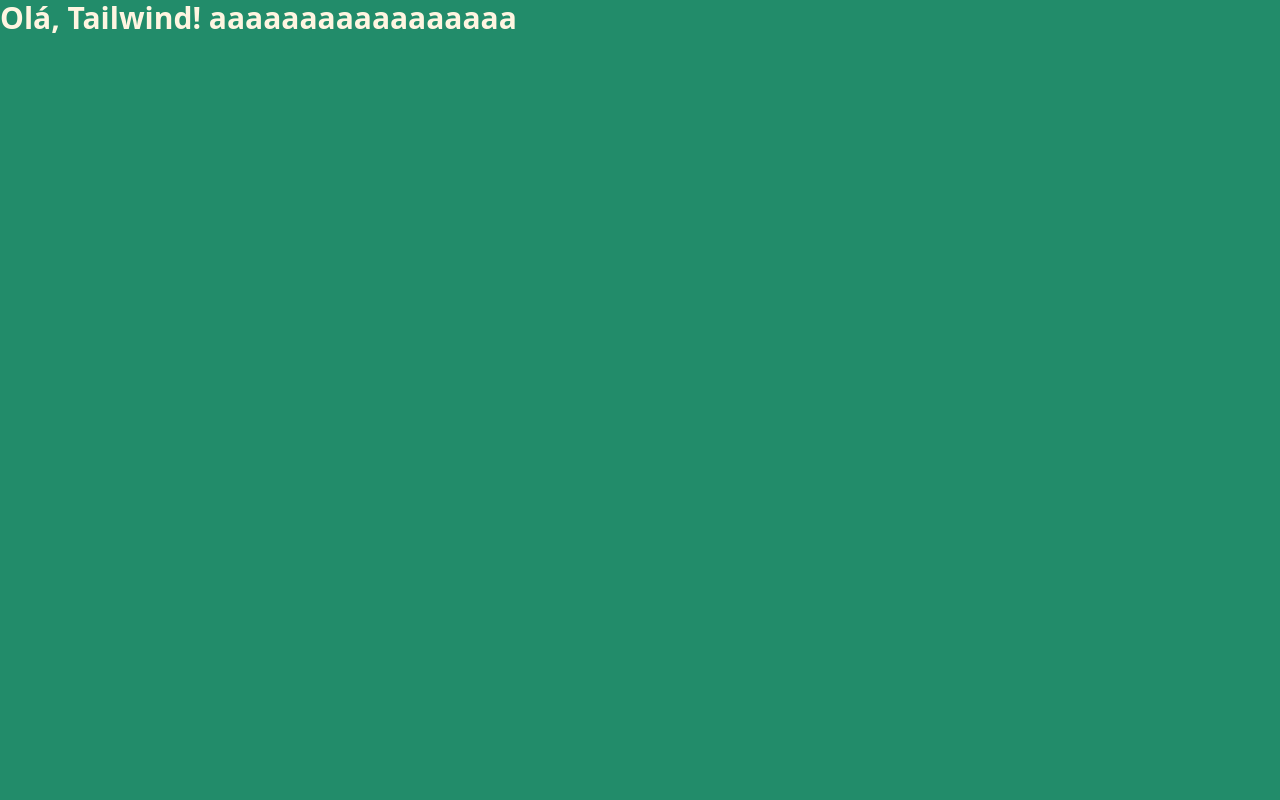
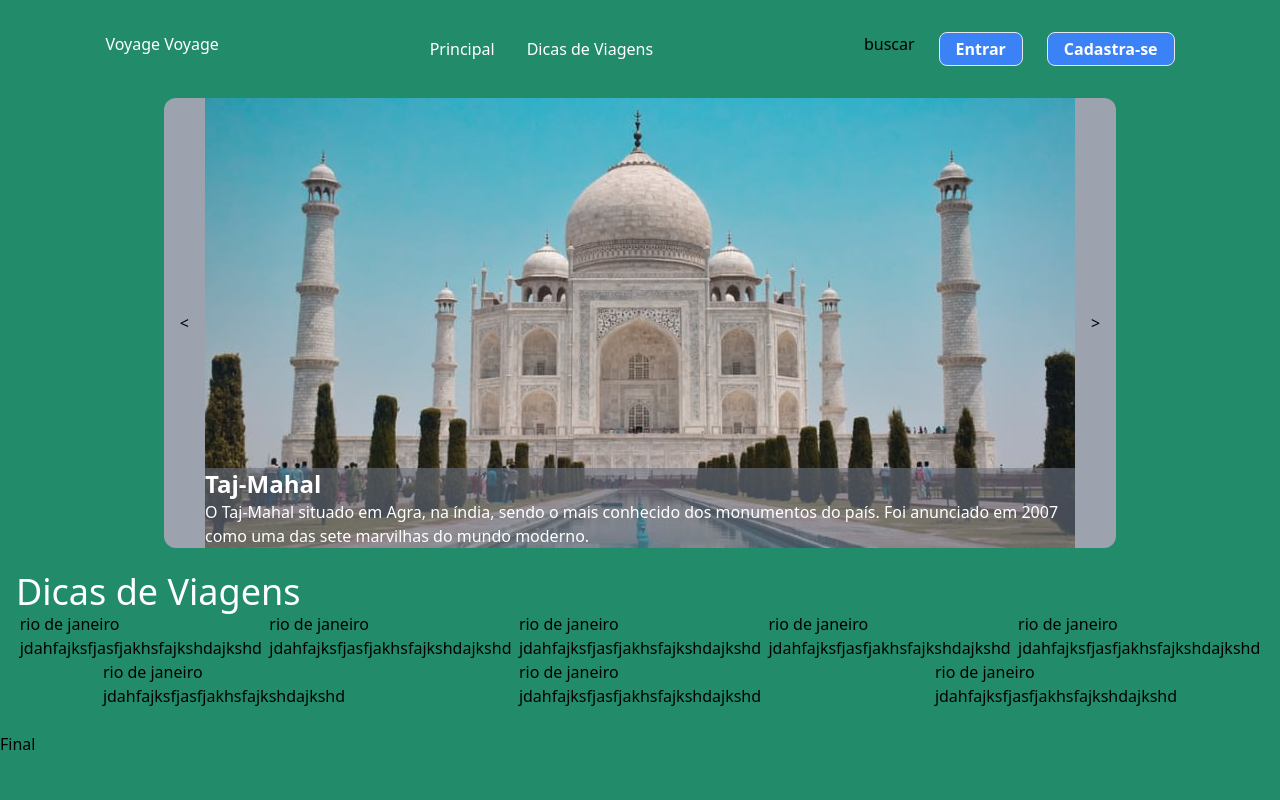
Before and after one commit to jhonathanLobato/voyage-voyage, a Django app: page / in a window 1280 px wide. Run offline with Django 5.2, Linux system fonts and the light colour scheme.

Commit message:
começando a colocar coisas

```diff
--- a/setup/static/styles/main.css
+++ b/setup/static/styles/main.css
@@ -1,3 +1,7 @@
 @tailwind base;
 @tailwind components;
 @tailwind utilities;
+
+.btn-classic{
+    @apply border text-white font-bold rounded-lg bg-blue-500 py-1 px-4;
+}
--- a/setup/static/styles/output.css
+++ b/setup/static/styles/output.css
@@ -558,9 +558,181 @@ video {
   position: static;
 }
 
+.absolute {
+  position: absolute;
+}
+
+.relative {
+  position: relative;
+}
+
+.top-8 {
+  top: 2rem;
+}
+
+.-top-72 {
+  top: -18rem;
+}
+
+.top-80 {
+  top: 20rem;
+}
+
+.bottom-0 {
+  bottom: 0px;
+}
+
+.bottom-2 {
+  bottom: 0.5rem;
+}
+
+.top-2 {
+  top: 0.5rem;
+}
+
+.mx-4 {
+  margin-left: 1rem;
+  margin-right: 1rem;
+}
+
+.my-8 {
+  margin-top: 2rem;
+  margin-bottom: 2rem;
+}
+
+.mx-2 {
+  margin-left: 0.5rem;
+  margin-right: 0.5rem;
+}
+
+.my-6 {
+  margin-top: 1.5rem;
+  margin-bottom: 1.5rem;
+}
+
+.block {
+  display: block;
+}
+
+.inline-block {
+  display: inline-block;
+}
+
+.flex {
+  display: flex;
+}
+
+.w-full {
+  width: 100%;
+}
+
+.flex-col {
+  flex-direction: column;
+}
+
+.flex-wrap {
+  flex-wrap: wrap;
+}
+
+.justify-center {
+  justify-content: center;
+}
+
+.justify-around {
+  justify-content: space-around;
+}
+
+.gap-8 {
+  gap: 2rem;
+}
+
+.gap-6 {
+  gap: 1.5rem;
+}
+
+.divide-y > :not([hidden]) ~ :not([hidden]) {
+  --tw-divide-y-reverse: 0;
+  border-top-width: calc(1px * calc(1 - var(--tw-divide-y-reverse)));
+  border-bottom-width: calc(1px * var(--tw-divide-y-reverse));
+}
+
+.rounded-r-xl {
+  border-top-right-radius: 0.75rem;
+  border-bottom-right-radius: 0.75rem;
+}
+
+.rounded-l-xl {
+  border-top-left-radius: 0.75rem;
+  border-bottom-left-radius: 0.75rem;
+}
+
+.border {
+  border-width: 1px;
+}
+
 .bg-color-primary {
   --tw-bg-opacity: 1;
   background-color: rgb(34 140 106 / var(--tw-bg-opacity));
+}
+
+.bg-gray-400 {
+  --tw-bg-opacity: 1;
+  background-color: rgb(156 163 175 / var(--tw-bg-opacity));
+}
+
+.bg-gray-300 {
+  --tw-bg-opacity: 1;
+  background-color: rgb(209 213 219 / var(--tw-bg-opacity));
+}
+
+.bg-gray-500 {
+  --tw-bg-opacity: 1;
+  background-color: rgb(107 114 128 / var(--tw-bg-opacity));
+}
+
+.bg-opacity-50 {
+  --tw-bg-opacity: 0.5;
+}
+
+.bg-opacity-40 {
+  --tw-bg-opacity: 0.4;
+}
+
+.bg-opacity-60 {
+  --tw-bg-opacity: 0.6;
+}
+
+.bg-gradient-to-r {
+  background-image: linear-gradient(to right, var(--tw-gradient-stops));
+}
+
+.from-gray-500 {
+  --tw-gradient-from: #6b7280 var(--tw-gradient-from-position);
+  --tw-gradient-to: rgb(107 114 128 / 0) var(--tw-gradient-to-position);
+  --tw-gradient-stops: var(--tw-gradient-from), var(--tw-gradient-to);
+}
+
+.to-transparent {
+  --tw-gradient-to: transparent var(--tw-gradient-to-position);
+}
+
+.py-2 {
+  padding-top: 0.5rem;
+  padding-bottom: 0.5rem;
+}
+
+.px-4 {
+  padding-left: 1rem;
+  padding-right: 1rem;
+}
+
+.align-bottom {
+  vertical-align: bottom;
+}
+
+.text-2xl {
+  font-size: 1.5rem;
+  line-height: 2rem;
 }
 
 .text-3xl {
@@ -568,15 +740,30 @@ video {
   line-height: 2.25rem;
 }
 
+.text-4xl {
+  font-size: 2.25rem;
+  line-height: 2.5rem;
+}
+
 .font-bold {
   font-weight: 700;
 }
 
-.text-color-creme {
+.text-white {
   --tw-text-opacity: 1;
-  color: rgb(255 245 225 / var(--tw-text-opacity));
+  color: rgb(255 255 255 / var(--tw-text-opacity));
 }
 
-.underline {
-  text-decoration-line: underline;
+.btn-classic {
+  border-radius: 0.5rem;
+  border-width: 1px;
+  --tw-bg-opacity: 1;
+  background-color: rgb(59 130 246 / var(--tw-bg-opacity));
+  padding-top: 0.25rem;
+  padding-bottom: 0.25rem;
+  padding-left: 1rem;
+  padding-right: 1rem;
+  font-weight: 700;
+  --tw-text-opacity: 1;
+  color: rgb(255 255 255 / var(--tw-text-opacity));
 }
--- a/tailwind.config.js
+++ b/tailwind.config.js
@@ -1,6 +1,6 @@
 /** @type {import('tailwindcss').Config} */
 module.exports = {
-  content: ['./templates/voyage/*.html'],
+  content: ['./templates/voyage/**/*.html'],
   theme: {
     extend: {
       colors: {
--- /dev/null
+++ b/templates/voyage/base.html
@@ -0,0 +1,23 @@
+{% load static %}
+
+<!DOCTYPE html>
+<html lang="pt-br">
+<head>
+    <meta charset="UTF-8">
+    <meta name="viewport" content="width=device-width, initial-scale=1.0">
+    <title>Voyage Voyage</title>
+    <link rel="stylesheet" href="{% static "styles/output.css" %}">
+</head>
+<body class="bg-color-primary">
+
+    {% include 'voyage/partials/_navbar.html' %}
+
+    <main>
+        {% block content %}
+
+        {% endblock %}
+    </main>
+
+    {% include "voyage/partials/_footer.html" %}
+</body>
+</html>
--- a/templates/voyage/index.html
+++ b/templates/voyage/index.html
@@ -1,16 +1,57 @@
+{% extends 'voyage/base.html' %}
 {% load static %}
 
-<!DOCTYPE html>
-<html lang="pt-br">
-<head>
-    <meta charset="UTF-8">
-    <meta name="viewport" content="width=device-width, initial-scale=1.0">
-    <title>Voyage Voyage</title>
-    <link rel="stylesheet" href="{% static "styles/output.css" %}">
-</head>
-<body class="bg-color-primary">
-    <h1 class="text-3xl font-bold text-color-creme">
-        Olá, Tailwind! aaaaaaaaaaaaaaaaa
-    </h1>
-</body>
-</html>
+{% block content %}
+    <!-- A IDEIA AQUI É COLOCAR UM CARROSSEL COM IMAGENS DAS 7 MARAVILHAS -->
+    <section class="flex justify-center">
+        <!--COLOCAR UMA SETA PARA A ESQUERDA-->
+        <button class="px-4 bg-gray-400 rounded-l-xl"><</button>
+        <div class="inline-block relative">
+            <img src="{% static 'imgs/7maravilhasdomundomoderno-capa.jpg' %}" alt="">
+            <div class="bg-gray-500 bottom-0 bg-opacity-60 absolute align-bottom">
+                <h3 class="text-white text-2xl font-bold">Taj-Mahal</h3>
+                <p class="text-white">O Taj-Mahal situado em Agra, na índia, sendo o mais conhecido dos monumentos do país. Foi anunciado em 2007 como uma das sete marvilhas do mundo moderno.</p>
+            </div>
+        </div>
+        <!--COLOCAR UMA SETA PARA A DIREITA-->
+        <button class="px-4 bg-gray-400 rounded-r-xl">></button>
+    </section>
+    <!--AQUI VAI VIM ALGUNS DESTINOS E CATEGORIAS-->
+    <section class="mx-4 my-6">
+        <h1 class="text-white text-4xl">Dicas de Viagens</h1>
+        <section class="flex flex-wrap justify-around">
+            <div>
+                <h1>rio de janeiro</h1>
+                <p>jdahfajksfjasfjakhsfajkshdajkshd</p>
+            </div>
+            <div>
+                <h1>rio de janeiro</h1>
+                <p>jdahfajksfjasfjakhsfajkshdajkshd</p>
+            </div>
+            <div>
+                <h1>rio de janeiro</h1>
+                <p>jdahfajksfjasfjakhsfajkshdajkshd</p>
+            </div>
+            <div>
+                <h1>rio de janeiro</h1>
+                <p>jdahfajksfjasfjakhsfajkshdajkshd</p>
+            </div>
+            <div>
+                <h1>rio de janeiro</h1>
+                <p>jdahfajksfjasfjakhsfajkshdajkshd</p>
+            </div>
+            <div>
+                <h1>rio de janeiro</h1>
+                <p>jdahfajksfjasfjakhsfajkshdajkshd</p>
+            </div>
+            <div>
+                <h1>rio de janeiro</h1>
+                <p>jdahfajksfjasfjakhsfajkshdajkshd</p>
+            </div>
+            <div>
+                <h1>rio de janeiro</h1>
+                <p>jdahfajksfjasfjakhsfajkshdajkshd</p>
+            </div>
+        </section>
+    </section>
+{% endblock %}
--- /dev/null
+++ b/templates/voyage/partials/_footer.html
@@ -0,0 +1,3 @@
+<footer>
+    <h1>Final</h1>
+</footer>
--- /dev/null
+++ b/templates/voyage/partials/_navbar.html
@@ -0,0 +1,16 @@
+{% load static %}
+
+<header class="flex w-full my-8 justify-around">
+    <div>
+        <h3 class="text-white">Voyage Voyage</h3>
+    </div>
+    <section class="flex justify-around gap-8">
+        <button class="text-white">Principal</button>
+        <button class="text-white">Dicas de Viagens</button>
+    </section>
+    <section class="flex justify-around gap-6">
+        buscar
+        <button class="btn-classic">Entrar</button>
+        <button class="btn-classic">Cadastra-se</button>
+    </section>
+</header>
--- a/voyage/urls.py
+++ b/voyage/urls.py
@@ -1,4 +1,4 @@
-from django.urls import path, include
+from django.urls import path
 #importando as views de views de app
 from voyage.views import index
 
```
Also changed, not shown: setup/static/imgs/7maravilhasdomundomoderno-capa.jpg (added), setup/static/imgs/png-planeta-terra-logo-temporaria.png (added), 1 other file.
